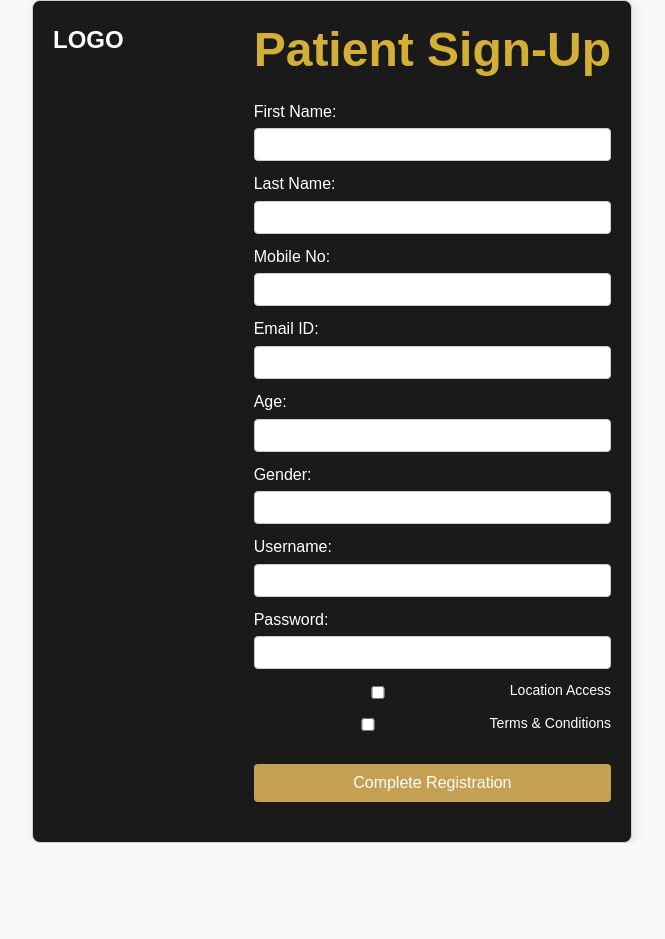
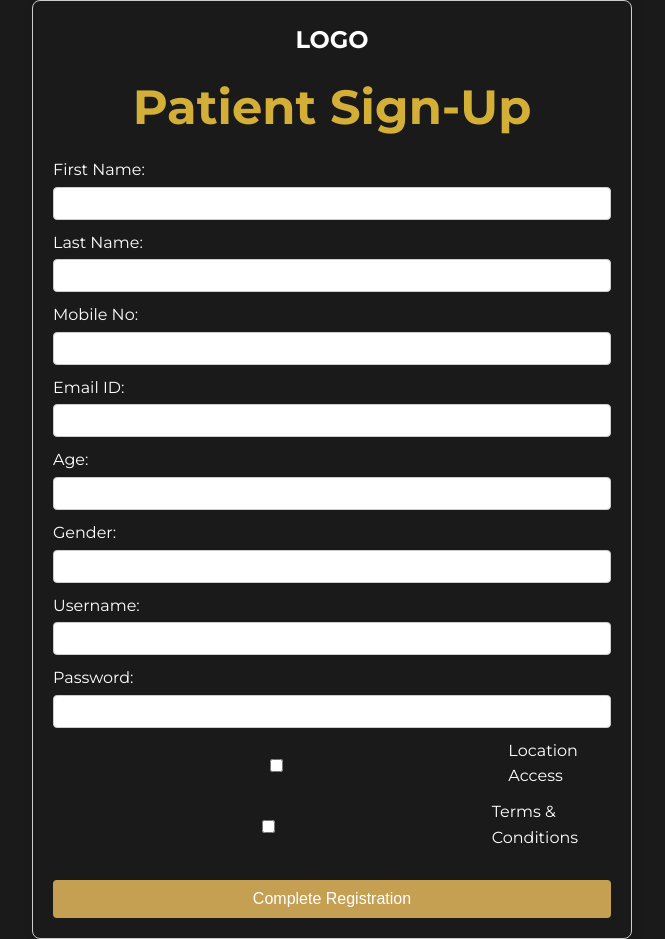
Before and after one commit to Adhhhithya/Innothon, a React (Vite) app in the folder website/mediq/: page /patientlogin in a window 1280 px wide. Shown: the whole page, without its empty margins (308-973 px from the left). Before the commit the page ends 843 px from the top, so only its background shows below. Built offline with nearby package versions, Linux system fonts and the light colour scheme.

Commit message:
hospitallogin css repaired

```diff
--- a/website/mediq/src/Hospitallogin.css
+++ b/website/mediq/src/Hospitallogin.css
@@ -1,9 +1,6 @@
-body {
+.form-container {
     font-family: Arial, sans-serif;
     background-color: #f9f9f9;
-}
-
-.form-container {
     width: 60%;
     margin: 50px auto;
     padding: 20px;
@@ -13,53 +10,53 @@ body {
     box-shadow: 0 0 10px rgba(0, 0, 0, 0.1);
 }
 
-.logo {
+.form-container .logo {
     font-size: 24px;
     font-weight: bold;
     text-align: left;
     margin-bottom: 20px;
 }
 
-.form-title {
+.form-container .form-title {
     text-align: center;
     margin-bottom: 20px;
     font-size: 24px;
 }
 
-.signup-form {
+.form-container .signup-form {
     display: flex;
     flex-wrap: wrap;
     justify-content: space-between;
 }
 
-.left-section, .right-section {
+.form-container .left-section, .right-section {
     width: 48%; /* Each section takes about half of the width */
 }
 
-.form-group {
+.form-container .form-group {
     margin-bottom: 15px;
 }
 
-.form-group label {
+.form-container .form-group label {
     display: block;
     margin-bottom: 5px;
     font-size: 14px;
 }
 
-.form-group input {
+.form-container .form-group input {
     width: 100%;
     padding: 8px;
     font-size: 14px;
     border: 1px solid #ccc;
     border-radius: 4px;
 }
-.checkbox-group {
+.form-container .checkbox-group {
     display: flex;
     flex-direction: column;
     margin-bottom: 20px;
 }
 
-.checkbox-group label {
+.form-container .checkbox-group label {
     display: flex;
     align-items: center;
     white-space: nowrap; /* Prevents text wrapping */
@@ -67,10 +64,10 @@ body {
     font-size: 14px;
 }
 
-.checkbox-group input[type="checkbox"] {
+.form-container .checkbox-group input[type="checkbox"] {
     margin-right: 10px;
 }
-.submit-btn {
+.form-container .submit-btn {
     width: 50%;
     padding: 10px;
     font-size: 16px;
@@ -83,6 +80,6 @@ body {
     display: block;
 }
 
-.submit-btn:hover {
+.form-container .submit-btn:hover {
     background-color: #45a049;
 }
```
